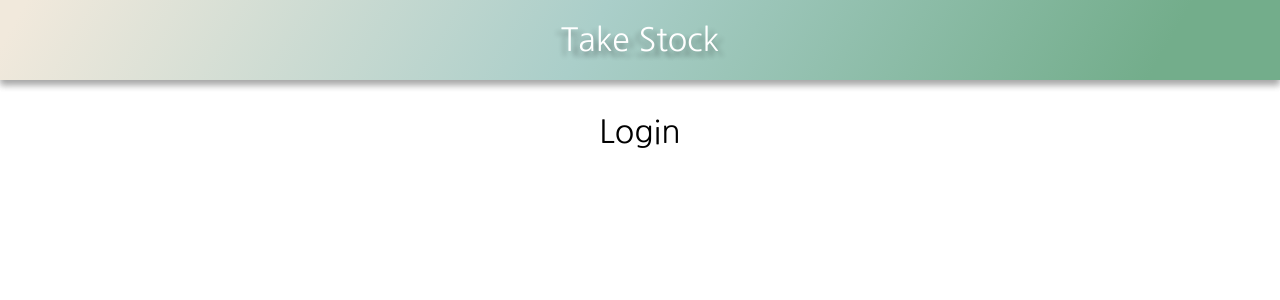
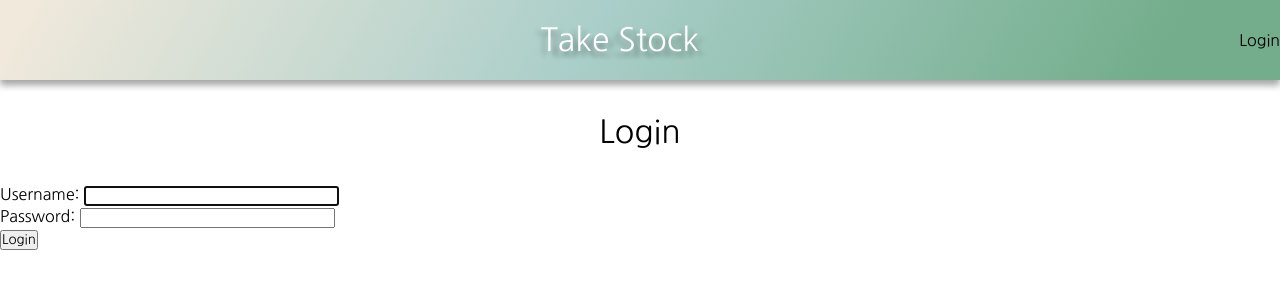
Before and after one commit to Ryan-B1yth/CLONE_stock_take_app, a Django app: page /members/login/ in a window 1280 px wide. Shown: the top 300 px of the page. Run offline with Django 3.2, Linux system fonts and the light colour scheme.

Commit message:
Add login and logout links, both redirect to home page

```diff
--- a/stock_take/members/templates/registration/login.html
+++ b/stock_take/members/templates/registration/login.html
@@ -3,4 +3,12 @@
 
 {% block content %}
 <h1>Login</h1>
+
+<form action="" method="POST">
+    {% csrf_token %}
+    {{ form.as_p }}
+    <button>Login</button>
+</form>
+
+
 {% endblock %}
--- a/stock_take/stock/templates/base.html
+++ b/stock_take/stock/templates/base.html
@@ -16,6 +16,11 @@
 <body>
     <header class="main-header">
         <h1><a href="{% url 'home' %}">Take Stock</a></h1>
+        {% if user.is_authenticated %}
+            <a href="{% url 'logout' %}">Logout</a>
+        {% else %}
+            <a href="{% url 'login' %}">Login</a>
+        {% endif %}
     </header>
 
     {% block content %}
--- a/stock_take/stock_take/settings.py
+++ b/stock_take/stock_take/settings.py
@@ -118,3 +118,6 @@ STATICFILES_DIRS = [
 # https://docs.djangoproject.com/en/3.2/ref/settings/#default-auto-field
 
 DEFAULT_AUTO_FIELD = 'django.db.models.BigAutoField'
+
+LOGIN_REDIRECT_URL = '/'
+LOGOUT_REDIRECT_URL = '/'
```
Also changed, not shown: stock_take/db.sqlite3.
